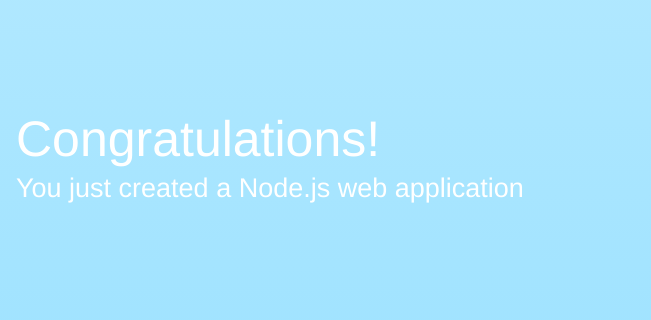
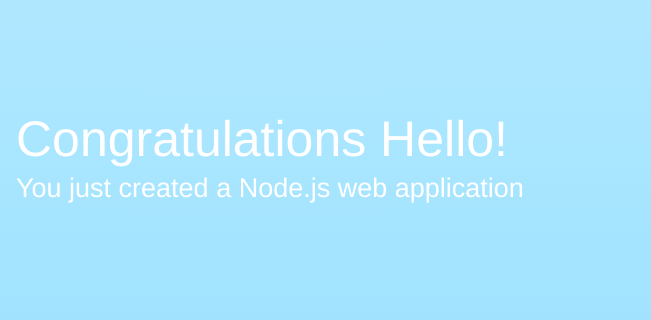
Before and after one commit to kum-ashok/codestarsecond, a website: page public/index.html in a window 1280 px wide. Shown: the part 171-491 px from the top of the page, 629-1280 px from the left. Drawn offline with Linux system fonts and the light colour scheme.

Commit message:
Update index.html

```diff
--- a/public/index.html
+++ b/public/index.html
@@ -58,7 +58,7 @@
         <div class="message">
             <a class="twitter-link" href="http://twitter.com/home/?status=I%20created%20a%20project%20with%20AWS%20CodeStar!%20%23AWS%20%23AWSCodeStar%20https%3A%2F%2Faws.amazon.com%2Fcodestar"><img src="assets/img/tweet.svg" /></a>
             <div class="text">
-                <h1>Congratulations!</h1>
+                <h1>Congratulations Hello!</h1>
                 <h2>You just created a Node.js web application</h2>
             </div>
         </div>
```
